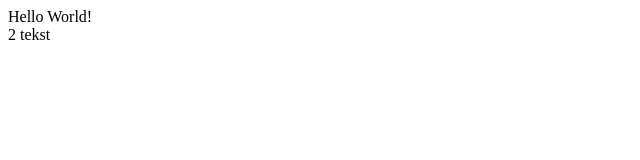
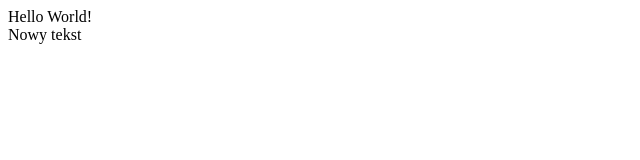
Before and after one commit to m-m-technikum/testowe, a plain HTML site: page index.html in a window 1280 px wide. Shown: the full height of the page, 0-640 px from the left. Drawn offline with Linux system fonts and the light colour scheme.

Commit message:
Zmiana pliku index.html

```diff
--- a/index.html
+++ b/index.html
@@ -1,2 +1,2 @@
 <div>Hello World!</div>
-<div>2 tekst</div>
+<div>Nowy tekst</div>
```
